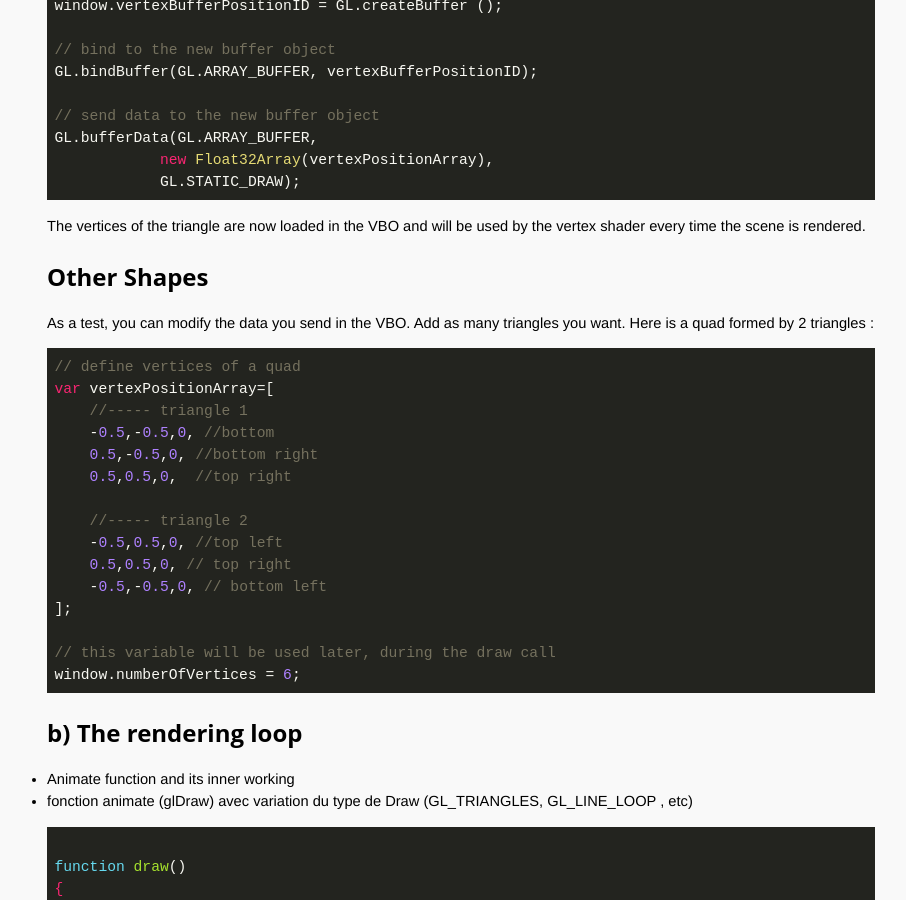
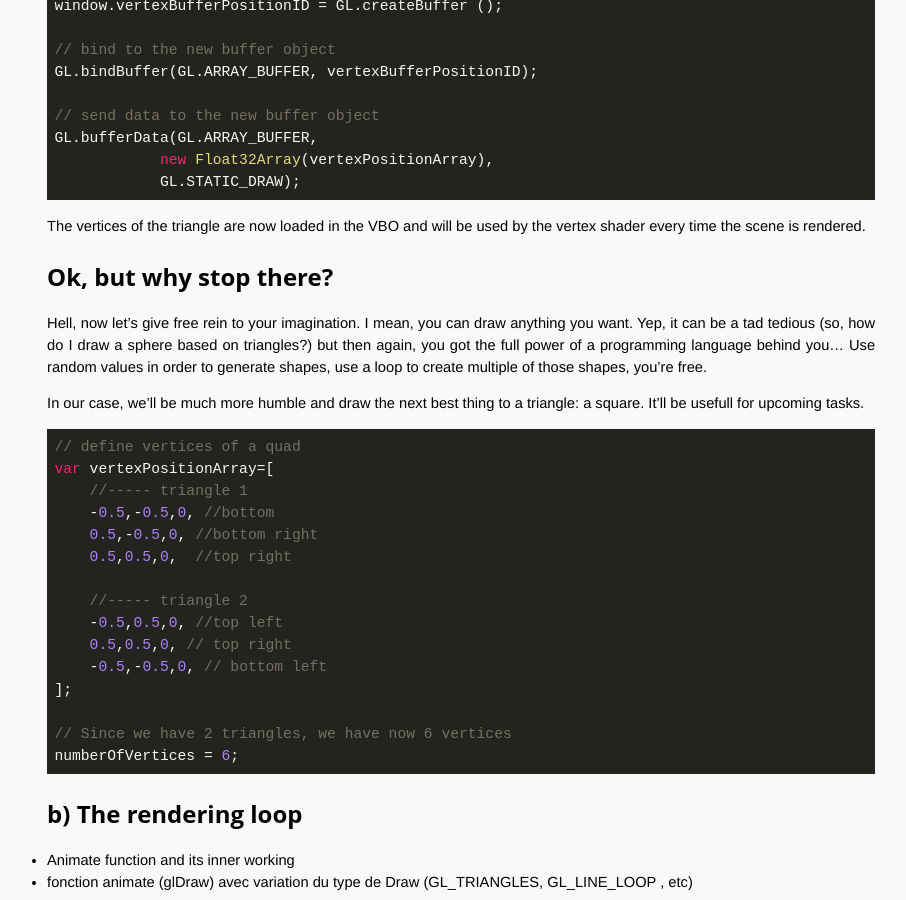
Before and after one commit to OpenTechSchool-Brussels/intro-to-webGL-and-shaders, a Jekyll site: the page built from log3_draw-shape.md, in a window 1280 px wide and 900 px high, scrolled down 2094 px. Shown: the whole window, without its empty margins (309-1215 px from the left). Built offline with Jekyll 4.4.1, drawn with Linux system fonts in a browser that asks for light colours.

Commit message:
Update log3_draw-shape.md

```diff
--- a/log3_draw-shape.md
+++ b/log3_draw-shape.md
@@ -67,10 +67,10 @@ GL.bufferData(GL.ARRAY_BUFFER,
 The vertices of the triangle are now loaded in the VBO and will be used by the vertex shader every time the scene is rendered.
 
 
-## Other Shapes
+## Ok, but why stop there?
+Hell, now let's give free rein to your imagination. I mean, you can draw anything you want. Yep, it can be a tad tedious (so, how do I draw a sphere based on triangles?) but then again, you got the full power of a programming language behind you... Use random values in order to generate shapes, use a loop to create multiple of those shapes, you're free.
 
-
-As a test, you can modify the data you send in the VBO. Add as many triangles you want. Here is a quad formed by 2 triangles :
+In our case, we'll be much more humble and draw the next best thing to a triangle: a square. It'll be usefull for upcoming tasks.
 
 ~~~ JavaScript
 // define vertices of a quad
@@ -86,8 +86,8 @@ var vertexPositionArray=[
     -0.5,-0.5,0, // bottom left
 ];
 
-// this variable will be used later, during the draw call
-window.numberOfVertices = 6;
+// Since we have 2 triangles, we have now 6 vertices
+numberOfVertices = 6;
 ~~~
 
 
```
